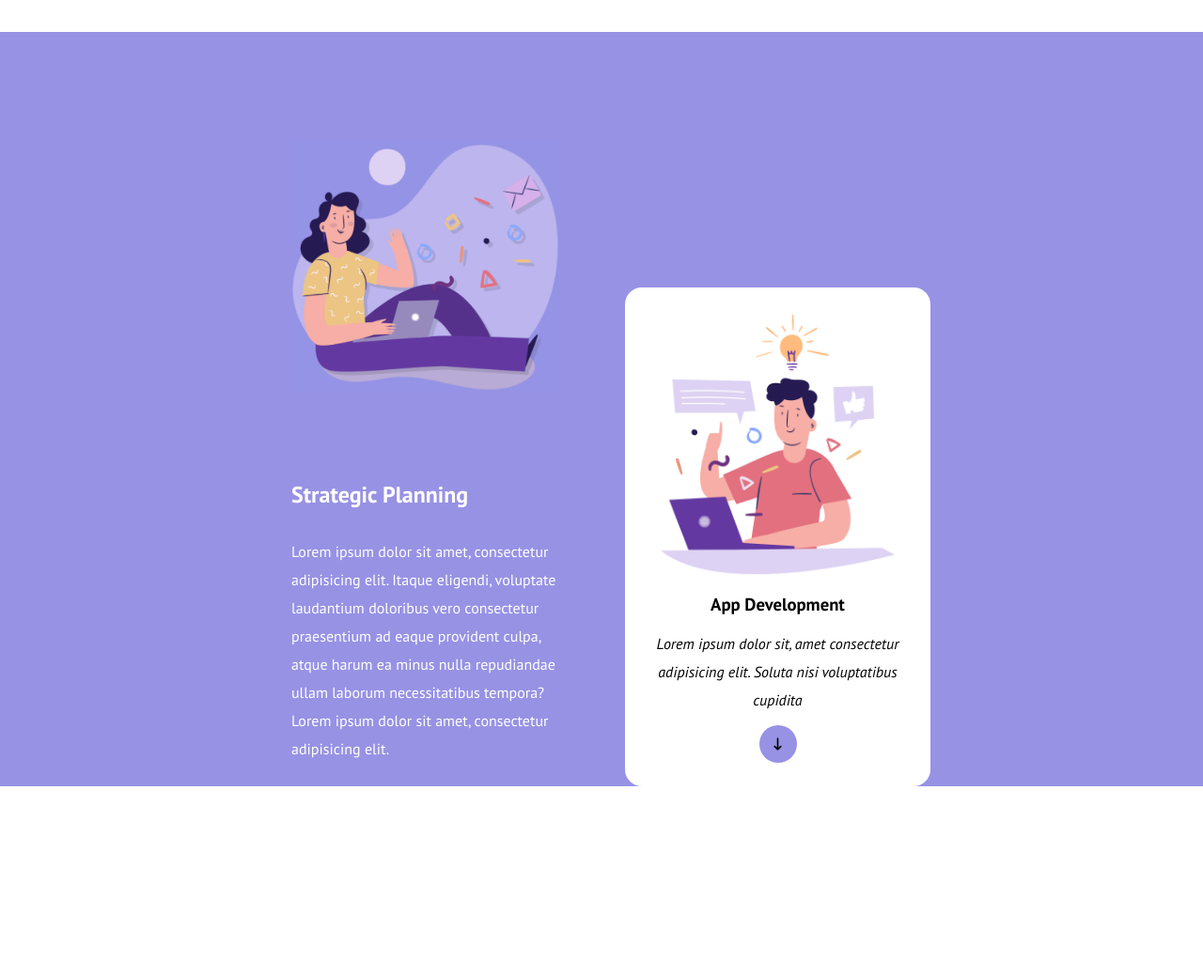
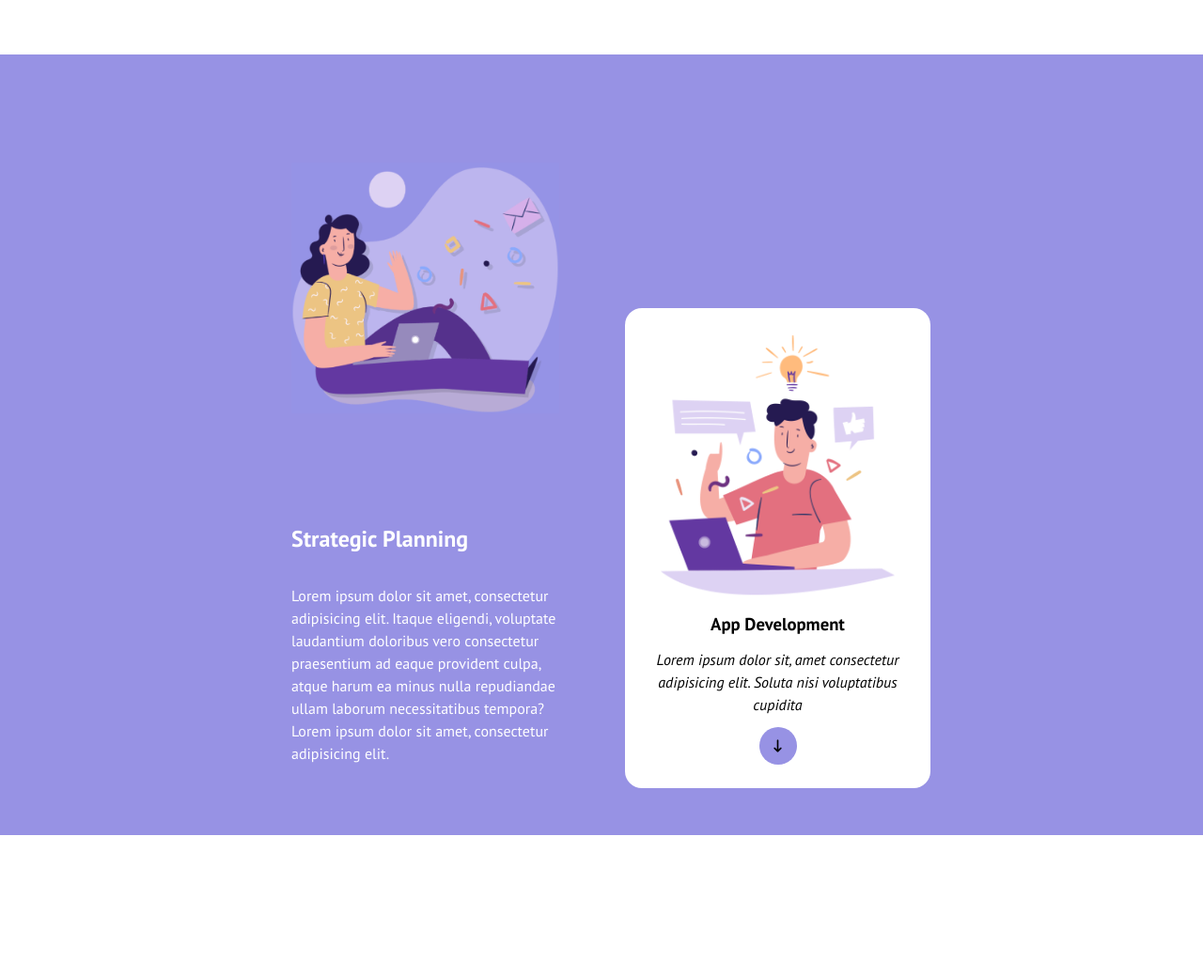
Before and after one commit to LorenzoMonteforte92/htmlcss-responsive-layout, a plain HTML site: page index.html in a window 1280 px wide. Shown: the part 980-2019 px from the top of the page at 94% size. Before the commit the page ends 1967 px from the top, so only its background shows below. Drawn offline with Linux system fonts and the light colour scheme.

Commit message:
fix: planning section padding

```diff
--- a/index.html
+++ b/index.html
@@ -115,6 +115,11 @@
         <section id="partner-sctn" class="partner" >
             <div class="container">
                 <div class="row">
+                    <div class="col">
+                        <h4></h4>
+                        <h2></h2>
+                        <p></p>
+                    </div>
                     <div class="col"><div class="card"></div></div>
                     <div class="col"><div class="card"></div></div>
                     <div class="col"><div class="card"></div></div>
--- a/style.css
+++ b/style.css
@@ -78,7 +78,7 @@ button:hover{
     border-radius: 18px;
     display: flex;
     padding: 25px 20px;
-    line-height: 30px;
+    line-height: 1.5;
 }
 
 
@@ -176,6 +176,7 @@ header .row{
 #planning-sctn{
     background-color: #9792E4;
     padding-top: 90px;
+    padding-bottom: 50px;
 }
 
 .planning .row{
@@ -199,7 +200,7 @@ header .row{
 }
 
 .planning-left .planning-left-img{
-    margin-bottom: 20%;
+    margin-bottom: 80px;
 }
 
 
@@ -236,7 +237,7 @@ header .row{
 }
 
 .partner .col{
-    width: calc(100% / 3);
+    width: calc(100% / 4);
 }
 
 
```
